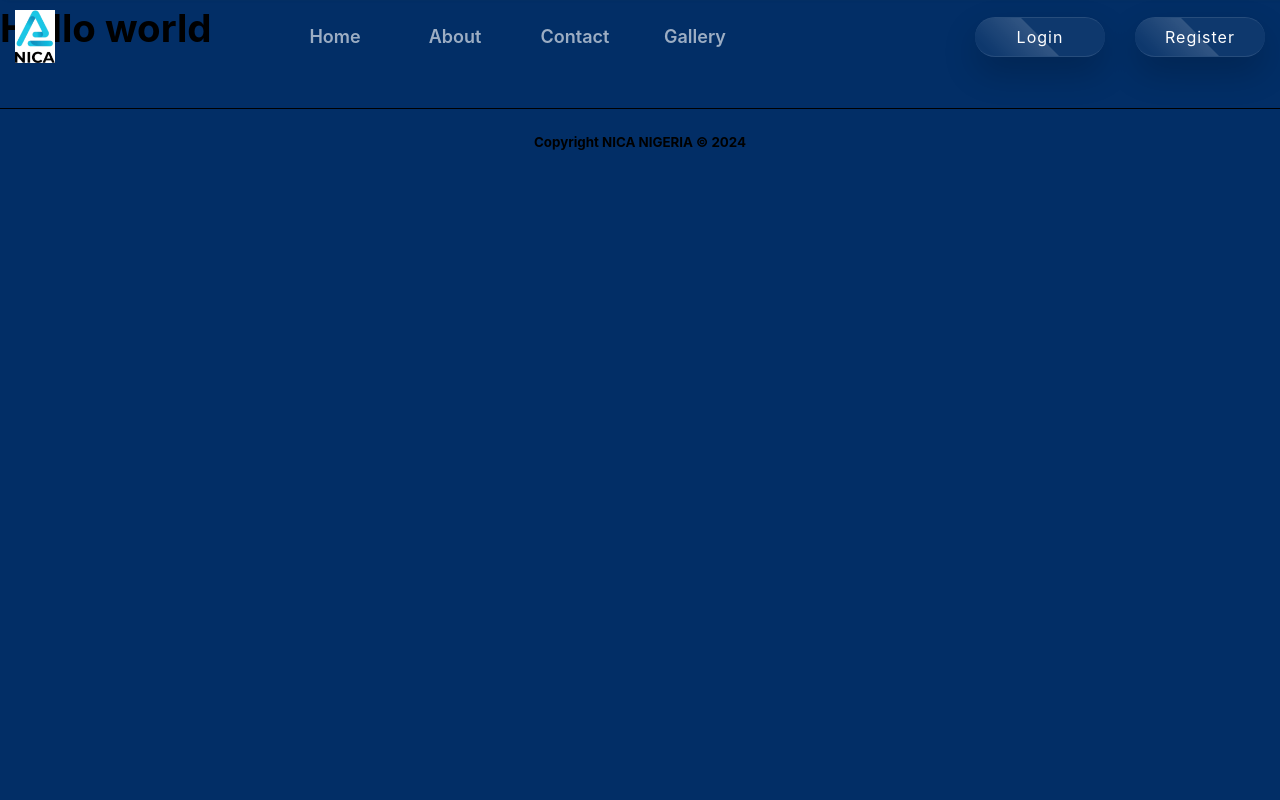
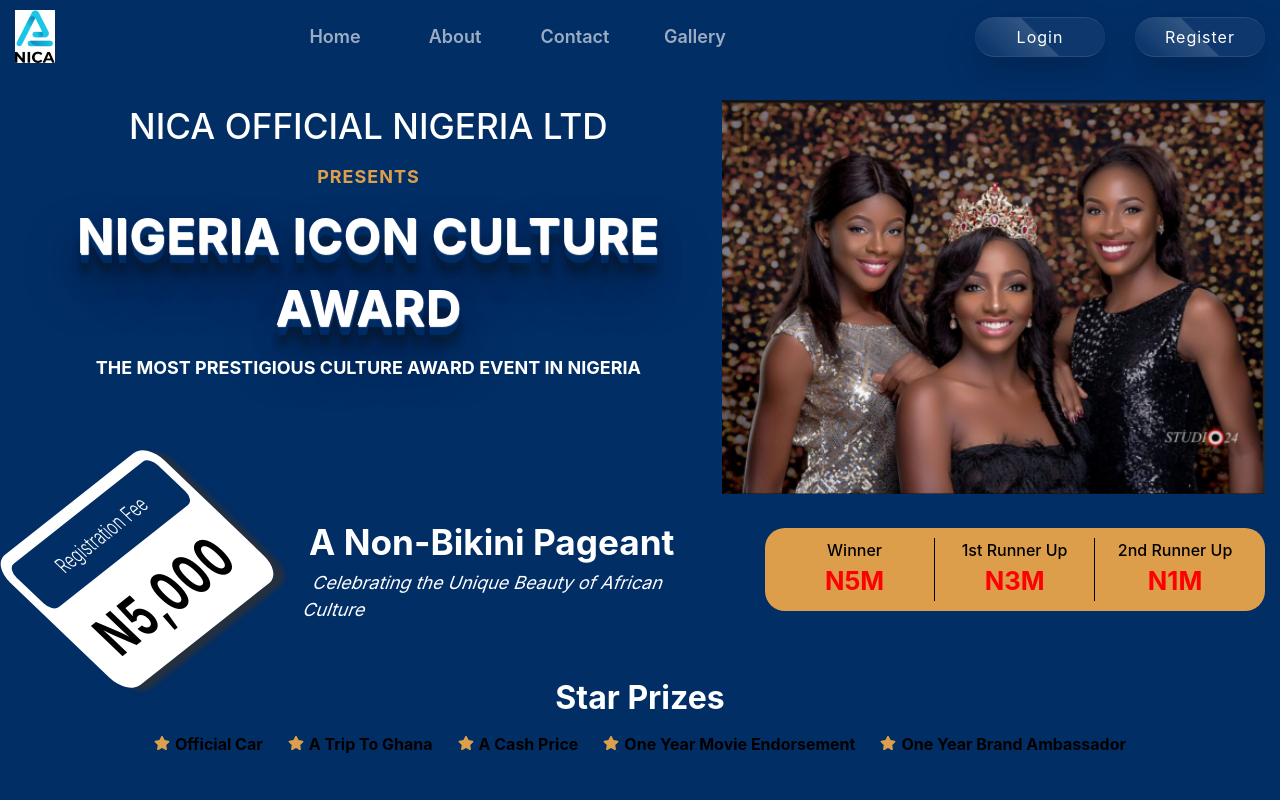
Before and after one commit to TimothyAttah/beauty-pageant, a React (Create React App) app: page / in a window 1280 px wide. Shown: the top 800 px of the page. Built offline with nearby package versions, Linux system fonts and the light colour scheme.

Commit message:
Recreated the home page

```diff
--- a/src/components/button/ButtonStyles.js
+++ b/src/components/button/ButtonStyles.js
@@ -33,7 +33,8 @@ export const ButtonContainer = styled.div`
 
 export const HeaderBtnContainer = styled.div`
   position: relative;
-  width: 130px;
+  /* width: 130px; */
+  width: ${(props) => (props.width ? `${props.width}` : '130px')};
   height: 40px;
   /* margin: 20px; */
 
@@ -57,6 +58,7 @@ export const HeaderBtnContainer = styled.div`
     letter-spacing: 1px;
     overflow: hidden;
     transition: 0.5s;
+    text-transform: capitalize;
 
     :hover {
       letter-spacing: 3px;
--- a/src/components/button/HeaderButton.jsx
+++ b/src/components/button/HeaderButton.jsx
@@ -2,9 +2,9 @@ import React from 'react';
 import * as Styles from './ButtonStyles';
 import { Link } from 'react-router-dom';
 
-export const Button = ({ children, to }) => {
+export const Button = ({ children, to, width }) => {
   return (
-    <Styles.HeaderBtnContainer>
+    <Styles.HeaderBtnContainer width={width}>
       <Link to={to}>{children}</Link>
     </Styles.HeaderBtnContainer>
   );
--- a/src/components/header/HeaderStyles.js
+++ b/src/components/header/HeaderStyles.js
@@ -8,6 +8,8 @@ export const MainHeaderContainer = styled.header`
   width: 100%;
   z-index: 99;
   padding: 10px 0;
+  background-color: ${theme.color.bodyBgColor};
+  /* background-color: red; */
   /* box-shadow: 7px 7px 5px 0 rgba(50, 50, 50, 0.75); */
 
   ::before {
--- a/src/pages/hero/Hero.jsx
+++ b/src/pages/hero/Hero.jsx
@@ -1,72 +1,89 @@
 import React from 'react';
-import Typewriter from 'typewriter-effect';
-// import { FadeIn } from '../../components/fadeIn/FadeIn';
 import { Container } from '../../styles/globalStyles';
+import { FadeIn } from '../../components/fadeIn/FadeIn';
+import logo from '../../assets/logo1.png';
+import nicaPix from '../../assets/gallery6.png';
 import * as Styles from './HeroStyle';
-// import nica from '../../assets/nica1.png';
-import heroVic from '../../assets/240_F_82356597_1SBQQ59qwNyJ7iNDgZJDeXuqZS26WljN_ST.mp4';
-import heroPix1 from '../../assets/golden.png';
-import heroPix2 from '../../assets/red-carpet-background-realistic-style_23-2147774601.jpg';
-import heroPix3 from '../../assets/20231016MRK09465.jpg';
-import heroPix4 from '../../assets/beautiful-afro-american-woman_144627-13084.jpg';
-// import heroPix6 from '../../assets/crystal-crown-princess-isolated-white-background_379858-15455.jpg';
-import heroPix7 from '../../assets/still-life-ruler-crown_23-2150248876.jpg';
+import { Button } from '../../components/button/HeaderButton';
+import { FaStar } from 'react-icons/fa';
 
 export const Hero = () => {
   return (
-    <Styles.HeroContainer id='home'>
-      <Container>
+    <Container>
+      <Styles.HeroContainer>
         <Styles.HeroWrapper>
-          <Styles.HeroInfo>
-            <h5>Nigeria Icon Culture Awards</h5>
-            {/* <img src={nica} alt='logo' />*/}
-            <h2>The 1st Edition Face of NICA</h2>
-            <p>Presents</p>
-
-            <div>
-              <span>
-                <Typewriter
-                  options={{
-                    autoStart: true,
-                    loop: true,
-                    delay: 40,
-                    strings: ['Pageantry', 'Competition', '2024'],
-                  }}
-                />
-              </span>
-            </div>
-            <Styles.HeroDate>
-              <h3>Date: 20th October 2024</h3>
-              <h3>Participation Fee: N5000.00</h3>
-            </Styles.HeroDate>
-            {/* <h3> Pageantry Competition 2024</h3> */}
-          </Styles.HeroInfo>
-          <Styles.VideoWrapper>
-            <video src={heroVic} autoPlay muted loop></video>
-          </Styles.VideoWrapper>
+          {/* <Styles.HeroLeftSide>
+          <img src={logo} alt='logo' />
+        </Styles.HeroLeftSide> */}
+          {/* <Styles.HeroInfoFee>
+            <div>Registration Fee</div>
+            <div>N5,000</div>
+          </Styles.HeroInfoFee> */}
+          <Styles.HeroMiddleSide>
+            <Styles.HeroHeader>
+              <h1>nica official nigeria ltd </h1>
+              <small>presents</small>
+              <h2>nigeria icon culture award</h2>
+              <p>the most prestigious culture award event in nigeria</p>
+            </Styles.HeroHeader>
+          </Styles.HeroMiddleSide>
+          <Styles.HeroRightSide>
+            <img src={nicaPix} alt='img' />
+          </Styles.HeroRightSide>
         </Styles.HeroWrapper>
-        <Styles.HeroGallery>
-          <h2>...not just beauty</h2>
-          <Styles.HeroGalleryWrapper>
-            <Styles.HeroGalleryPix>
-              <img src={heroPix4} alt='' />
-            </Styles.HeroGalleryPix>
-
-            <Styles.HeroGalleryPixItems>
-              <img src={heroPix1} alt='' />
-            </Styles.HeroGalleryPixItems>
-            <Styles.HeroGalleryPixItems>
-              <img src={heroPix2} alt='' />
-            </Styles.HeroGalleryPixItems>
-            <Styles.HeroGalleryPixItems>
-              <img src={heroPix3} alt='' />
-            </Styles.HeroGalleryPixItems>
-            <Styles.HeroGalleryPixItems>
-              <img src={heroPix7} alt='' />
-            </Styles.HeroGalleryPixItems>
-          </Styles.HeroGalleryWrapper>
-        </Styles.HeroGallery>
-      </Container>
-    </Styles.HeroContainer>
+        <Styles.HeroInfo>
+          <Styles.HeroInfoFee>
+            <div>Registration Fee</div>
+            <div>N5,000</div>
+          </Styles.HeroInfoFee>
+          <Styles.HeroInfoHeader>
+            <h4>A non-bikini pageant</h4>
+            <p>Celebrating the Unique Beauty of African Culture</p>
+          </Styles.HeroInfoHeader>
+          <Styles.HeroInfoPrizeBox>
+            <Styles.HeroInfoPrize>
+              <p>Winner</p>
+              <h3> N5M</h3>
+            </Styles.HeroInfoPrize>
+            <Styles.HeroInfoPrize>
+              <p>1st Runner up</p>
+              <h3> N3M</h3>
+            </Styles.HeroInfoPrize>
+            <Styles.HeroInfoPrize>
+              <p>2nd Runner up</p>
+              <h3> N1M</h3>
+            </Styles.HeroInfoPrize>
+          </Styles.HeroInfoPrizeBox>
+        </Styles.HeroInfo>
+        <Styles.HeroStarPrizes>
+          <h2>Star Prizes</h2>
+          <Styles.HeroStarPrize>
+            <li>
+              <FaStar /> Official car
+            </li>
+            <li>
+              <FaStar /> a trip to ghana
+            </li>
+            <li>
+              <FaStar /> a cash price
+            </li>
+            <li>
+              <FaStar /> one year movie endorsement
+            </li>
+            <li>
+              <FaStar /> one year brand ambassador
+            </li>
+          </Styles.HeroStarPrize>
+        </Styles.HeroStarPrizes>
+        <Styles.HeroBtn>
+          <Button to='/about' width='180px'>
+            learn more
+          </Button>
+          <Button to='/register' width='280px'>
+            register as a participate
+          </Button>
+        </Styles.HeroBtn>
+      </Styles.HeroContainer>
+    </Container>
   );
 };
--- a/src/pages/hero/HeroStyle.js
+++ b/src/pages/hero/HeroStyle.js
@@ -1,159 +1,290 @@
-import styled, { css } from 'styled-components';
+import styled from 'styled-components';
 import { theme } from '../../themes';
-// import bg from '../../assets/blue-copy-space-digital-background_23-2148821698.jpg';
 
 export const HeroContainer = styled.section`
-  padding: 200px 0 50px 0;
+  width: 100%;
+  margin-top: 100px;
 `;
 
-export const HeroWrapper = styled.div`
+export const HeroWrapper = styled.section`
+  width: 100%;
   display: flex;
-  gap: 20px;
+  justify-content: space-around;
+  /* align-items: center; */
+  /* margin-top: 150px; */
+  position: relative;
 
-  @media screen and (max-width: ${theme.screens.mediumScreen}) {
-    flex-direction: column-reverse;
+  @media screen and (max-width: ${theme.screens.largeScreen}) {
+    flex-direction: column;
+    /* margin-top: 30px; */
+    margin: auto;
     justify-content: center;
     align-items: center;
-    margin: auto;
+  }
+`;
+
+export const HeroHeader = styled.div`
+  text-align: center;
+  h1 {
+    text-transform: uppercase;
+    font-weight: 500;
+    font-size: ${theme.fontSize.fs2xl};
+    color: ${theme.color.bgLight};
+    margin-bottom: 10px;
+  }
+
+  small {
+    display: inline-block;
+    color: ${theme.color.textColor2};
+    font-size: ${theme.fontSize.fslg};
+    text-transform: uppercase;
+    letter-spacing: 1px;
+    font-weight: bold;
+  }
+
+  h2 {
+    text-transform: uppercase;
+    font-weight: 700;
+    font-size: ${theme.fontSize.fs3xl};
+    color: ${theme.color.bgLight};
+    letter-spacing: 1px;
+    margin: 10px 0 10px 0;
+
+    text-shadow: 1px 1px 1px #fff, 1px 2px 1px #fff, 1px 3px 1px #022e66,
+      1px 4px 1px #022e66, 1px 5px 1px #022e66, 1px 6px 1px #022e66,
+      1px 7px 1px #022e66, 1px 8px 1px #022e66, 1px 9px 1px #022e66,
+      1px 10px 1px #022e66, 1px 18px 6px rgba(16, 16, 16, 0.4),
+      1px 22px 10px rgba(16, 16, 16, 0.2), 1px 25px 35px rgba(16, 16, 16, 0.2),
+      1px 30px 60px rgba(16, 16, 16, 0.4);
+  }
+
+  p {
+    text-transform: uppercase;
+    font-weight: 700;
+    font-size: ${theme.fontSize.fslg};
+    color: ${theme.color.bgLight};
+  }
+`;
+export const HeroSubheader = styled.h2``;
+export const HeroLeftSide = styled.div`
+  width: 300px;
+  img {
+    width: 100%;
+  }
+`;
+export const HeroMiddleSide = styled.div``;
+export const HeroRightSide = styled.div`
+  width: 600px;
+  img {
+    width: 100%;
   }
 `;
 
 export const HeroInfo = styled.div`
+  /* max-width: 1000px; */
+  width: 100%;
   display: flex;
-  flex-direction: column;
-  max-width: 600;
-  text-align: center;
-  width: 100%;
+  /* flex-direction: column; */
+  gap: 50px;
+  justify-content: center;
+  align-items: center;
+  margin: auto;
+  position: relative;
 
-  h5 {
-    color: ${theme.color.textXDarkGray};
-    font-size: ${theme.fontSize.fsmd};
-    font-weight: 500;
+  @media screen and (max-width: ${theme.screens.largeScreen}) {
+    flex-direction: column;
+    margin-top: 30px;
   }
 
-  img {
-    width: 300px;
-    margin: auto;
+  @media screen and (max-width: ${theme.screens.mediumScreen}) {
+    gap: 40px;
+  }
+`;
+export const HeroInfoFee = styled.div`
+  width: 250px;
+  height: 150px;
+  background-color: ${theme.color.bgLight};
+  box-shadow: 7px 7px 5px 0 rgba(50, 50, 50, 0.75);
+  border-radius: 20px;
+  padding: 10px;
+  transform: Skew(25deg) rotate(-30deg);
+  /* position: absolute;
+  left: 70px;
+  top: -20px; */
+
+  div:first-child {
+    width: 100%;
+    height: 50px;
+    background-color: ${theme.color.bodyBgColor};
+    padding: 10px;
+    border-radius: 10px;
+    display: flex;
+    align-items: center;
+    justify-content: center;
+    color: ${theme.color.bgLight};
+    font-size: ${theme.fontSize.fslg};
+  }
+
+  div:last-child {
+    display: flex;
+    align-items: center;
+    justify-content: center;
+    font-size: ${theme.fontSize.fs3xl};
+    margin-top: 10px;
+    letter-spacing: 2px;
+    font-weight: bold;
+  }
+
+  @media screen and (max-width: ${theme.screens.smallScreen}) {
+    width: 180px;
+    height: 80px;
+
+    div:first-child {
+      height: 25px;
+      padding: 5px;
+      border-radius: 10px;
+
+      font-size: ${theme.fontSize.fsmd};
+    }
+
+    div:last-child {
+      font-size: ${theme.fontSize.fslg};
+      margin-top: 10px;
+      letter-spacing: 1px;
+      font-weight: bold;
+    }
+  }
+`;
+export const HeroInfoHeader = styled.div`
+  h4 {
+    text-transform: capitalize;
+    font-weight: 700;
+    font-size: ${theme.fontSize.fs2xl};
+    color: ${theme.color.bgLight};
   }
 
   p {
-    color: ${theme.color.mainColor};
-    text-transform: uppercase;
-    font-weight: bold;
-    letter-spacing: 3px;
+    /* text-transform: uppercase; */
+    font-weight: 400;
+    font-size: ${theme.fontSize.fslg};
+    color: ${theme.color.bgLight};
+    transform: skewX(-20deg);
   }
 
-  h2 {
-    margin: 20px 0;
-    /* line-height: 60px; */
+  @media screen and (max-width: ${theme.screens.smallScreen}) {
+    h4 {
+      font-size: ${theme.fontSize.fslg};
+    }
+
+    p {
+      font-size: ${theme.fontSize.fssm};
+    }
+  }
+`;
+
+export const HeroInfoPrizeBox = styled.div`
+  max-width: 500px;
+  display: flex;
+  align-items: center;
+  background-color: ${theme.color.textColor2};
+  padding: 10px;
+  border-radius: 20px;
+
+  div {
+    border-right: 1px solid black;
+  }
+  div:last-child {
+    border: none;
   }
 
-  span {
-    color: ${theme.color.colorBackground2};
-    font-size: ${theme.fontSize.fs2xl};
+  @media screen and (max-width: ${theme.screens.mediumScreen}) {
+    max-width: 400px;
+  }
+
+  @media screen and (max-width: ${theme.screens.smallScreen}) {
+    font-size: ${theme.fontSize.fssm};
     font-weight: bolder;
   }
 `;
 
-export const HeroDate = styled.div`
-  margin-top: 30px;
+export const HeroInfoPrize = styled.div`
+  width: 200px;
+  display: flex;
+  flex-direction: column;
+  align-items: center;
+  justify-content: center;
+  text-transform: capitalize;
   h3 {
+    text-transform: capitalize;
+    color: red;
+  }
+
+  p {
+    font-weight: 500;
+  }
+
+  @media screen and (max-width: ${theme.screens.smallScreen}) {
+    font-size: ${theme.fontSize.fssm};
+    width: 80px;
+    font-weight: bold;
+  }
+`;
+
+export const HeroStarPrizes = styled.div`
+  width: 100%;
+  margin: 30px 0;
+  text-align: center;
+  h2 {
+    text-transform: capitalize;
+    color: ${theme.color.bgLight};
     margin-bottom: 10px;
   }
 `;
 
-export const VideoWrapper = styled.div`
-  max-width: 700px;
-  width: 100%;
-  video {
+export const HeroStarPrize = styled.ul`
+  display: flex;
+  align-items: center;
+  justify-content: center;
+  gap: 25px;
+  transition: 0.5s;
+
+  li {
+    display: flex;
+    align-items: center;
+    justify-content: center;
+    text-transform: capitalize;
+    font-weight: 500;
+    /* padding: 5px; */
+    gap: 5px;
+    font-weight: bold;
+
+    svg {
+      display: flex;
+      align-items: center;
+      margin-top: -2px;
+      color: ${theme.color.textColor2};
+      /* margin-left: 5px; */
+    }
+  }
+
+  @media screen and (max-width: ${theme.screens.largeScreen}) {
+    flex-direction: column;
+    align-items: flex-start;
+    margin: auto;
+    max-width: 500px;
     width: 100%;
-    height: 100%;
-    object-fit: contain;
-  }
-`;
-export const HeroGallery = styled.div`
-  padding: 30px 0;
-  margin: auto;
-  margin-top: 70px;
-
-  h2 {
-    margin-bottom: 10px;
-    font-style: italic;
+    gap: 10px;
   }
 `;
 
-export const HeroGalleryWrapper = styled.div`
-  /* display: flex; */
-  /* align-items: center; */
-
-  /* @media screen and (max-width: ${theme.screens.mediumScreen}) {
+export const HeroBtn = styled.div`
+  display: flex;
+  align-items: center;
+  justify-content: center;
+  gap: 50px;
+  margin: 70px auto 20px;
+  @media screen and (max-width: ${theme.screens.smallScreen}) {
     flex-direction: column;
-    justify-content: center;
-    align-items: center;
-    margin: auto;
-  } */
-  display: grid;
-  grid-template-columns: repeat(4, 1fr);
-  grid-template-rows: auto;
-  grid-auto-flow: dense;
-  gap: 6px;
-
-  @media screen and (max-width: 768px) {
-    grid-template-columns: 1fr 1fr;
-  }
-
-  @media screen and (max-width: 480px) {
-    /* changes the grid layout to a single column */
-    grid-template-columns: 1fr;
-
-    /* resets the grid placement properties for
-the images spanning four grid cells */
-    img.four-grid-cells {
-    }
-
-    /* resets the grid placement properties for
-the images spanning two grid columns  */
-    img.wide-image {
-    }
+    gap: 10px;
   }
 `;
-
-export const HeroGalleryPix = styled.div`
-  img {
-    width: 100%;
-    height: 100%;
-    object-fit: cover;
-  }
-
-  grid-row: span 2 / auto;
-  grid-column: span 2 / auto;
-
-  @media screen and (max-width: 480px) {
-    grid-row: auto;
-    grid-column: auto;
-  }
-`;
-export const HeroGalleryPixItems = styled.div`
-  img {
-    width: 100%;
-    height: 100%;
-    object-fit: cover;
-  }
-
-  ${(props) =>
-    props.wideImg &&
-    css`
-      grid-column: span 2 / auto;
-    `}
-
-  @media screen and (max-width: 480px) {
-    ${(props) =>
-      props.wideImg &&
-      css`
-        grid-column: auto;
-      `}
-  }
-`;
-// export const HeroInfo = styled.div``;
-// export const HeroInfo = styled.div``;
-// export const HeroInfo = styled.div``;
--- a/src/pages/home/Home.jsx
+++ b/src/pages/home/Home.jsx
@@ -8,7 +8,7 @@ import { Gallery } from '../../components/gallery/Gallery';
 const Home = () => {
   return (
     <div>
-      <h1>Hello world</h1>
+      <Hero />
     </div>
   );
 };
--- a/src/styles/globalStyles.jsx
+++ b/src/styles/globalStyles.jsx
@@ -72,7 +72,7 @@ export const GlobalStyle = createGlobalStyle`
     line-height: 1.5;
     ${'' /* color: ${({ theme }) => theme.color.textDarkGray}; */}
     background-color: ${({ theme }) => theme.color.bodyBgColor};
-    ${'' /* background-color: white; */}
+    ${'' /* background-color: red; */}
     ${
       '' /* -webkit-text-size-adjust: 100%;
     -webkit-tap-highlight-color: transparent; */
```
Also changed, not shown: src/assets/logo (copy).jpg (added), src/assets/logo1.png (added).
